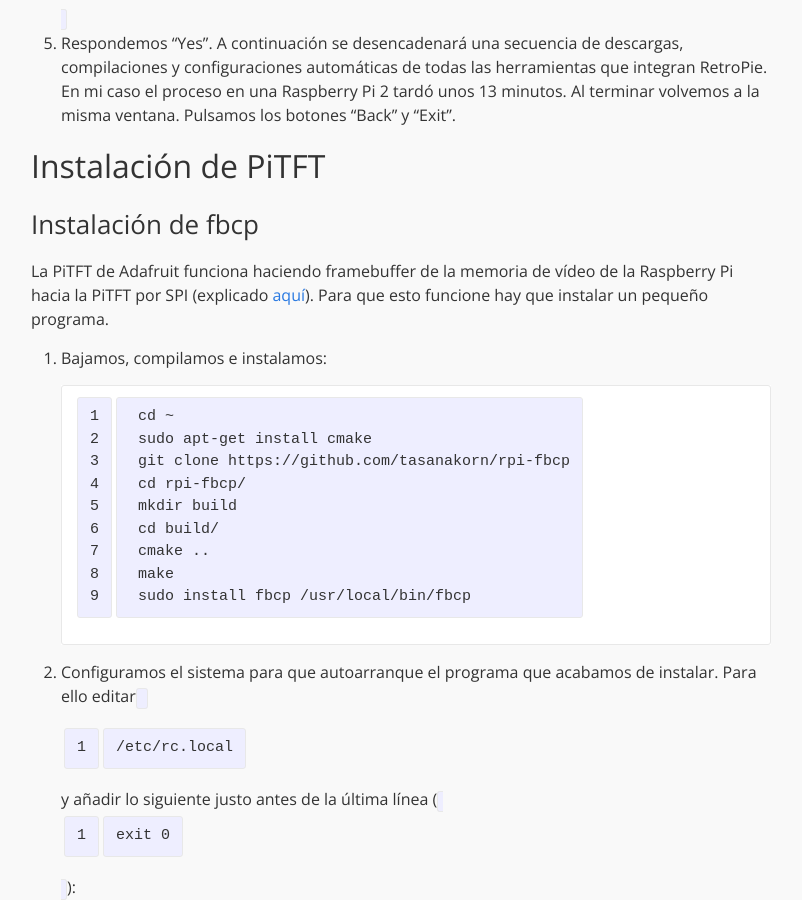
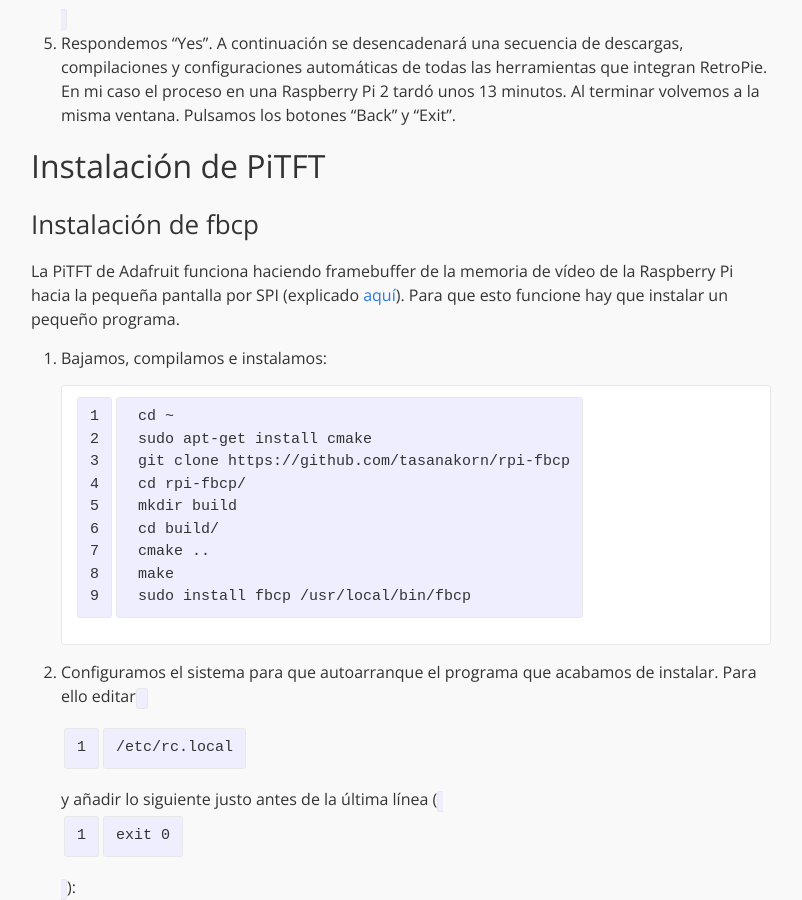
Before and after one commit to eduardofilo/eduardofilo.jekyll, a Jekyll site: the page built from _posts/2016-07-21-PIGRRL-2.md, in a window 1280 px wide and 900 px high, scrolled down 2929 px. Shown: the whole window, without its empty margins (239-1041 px from the left). Built offline with Jekyll 4.4.1, drawn with Linux system fonts in a browser that asks for light colours; some of the changed text lies outside the part shown.

Commit message:
Ajustes post.

```diff
--- a/_posts/2016-07-21-PIGRRL-2.md
+++ b/_posts/2016-07-21-PIGRRL-2.md
@@ -64,7 +64,7 @@ Comenzamos haciendo una instalación limpia del sistema base. He elegido Raspbia
 
 ### Instalación de fbcp
 
-La PiTFT de Adafruit funciona haciendo framebuffer de la memoria de vídeo de la Raspberry Pi hacia la PiTFT por SPI (explicado [aquí](https://github.com/notro/fbtft/wiki/Framebuffer-use#framebuffer-mirroring)). Para que esto funcione hay que instalar un pequeño programa.
+La PiTFT de Adafruit funciona haciendo framebuffer de la memoria de vídeo de la Raspberry Pi hacia la pequeña pantalla por SPI (explicado [aquí](https://github.com/notro/fbtft/wiki/Framebuffer-use#framebuffer-mirroring)). Para que esto funcione hay que instalar un pequeño programa.
 
 1. Bajamos, compilamos e instalamos:
 
@@ -118,7 +118,7 @@ Vamos a hacer que EmuleStation arranque automáticamente con el sistema.
 
 1. Añadir lo siguiente al final del fichero `/etc/profile`:
 
-    [ -n "${SSH_CONNECTION}" ] || emulationstation
+        [ -n "${SSH_CONNECTION}" ] || emulationstation
 
 2. Configurar con raspi-config el autologin en consola. Para ello seguir la ruta `3 Boot Options > B2 Console Autologin`.
 
```
Also changed, not shown: other parts of _posts/2016-07-21-PIGRRL-2.md (+1 -1 lines).
